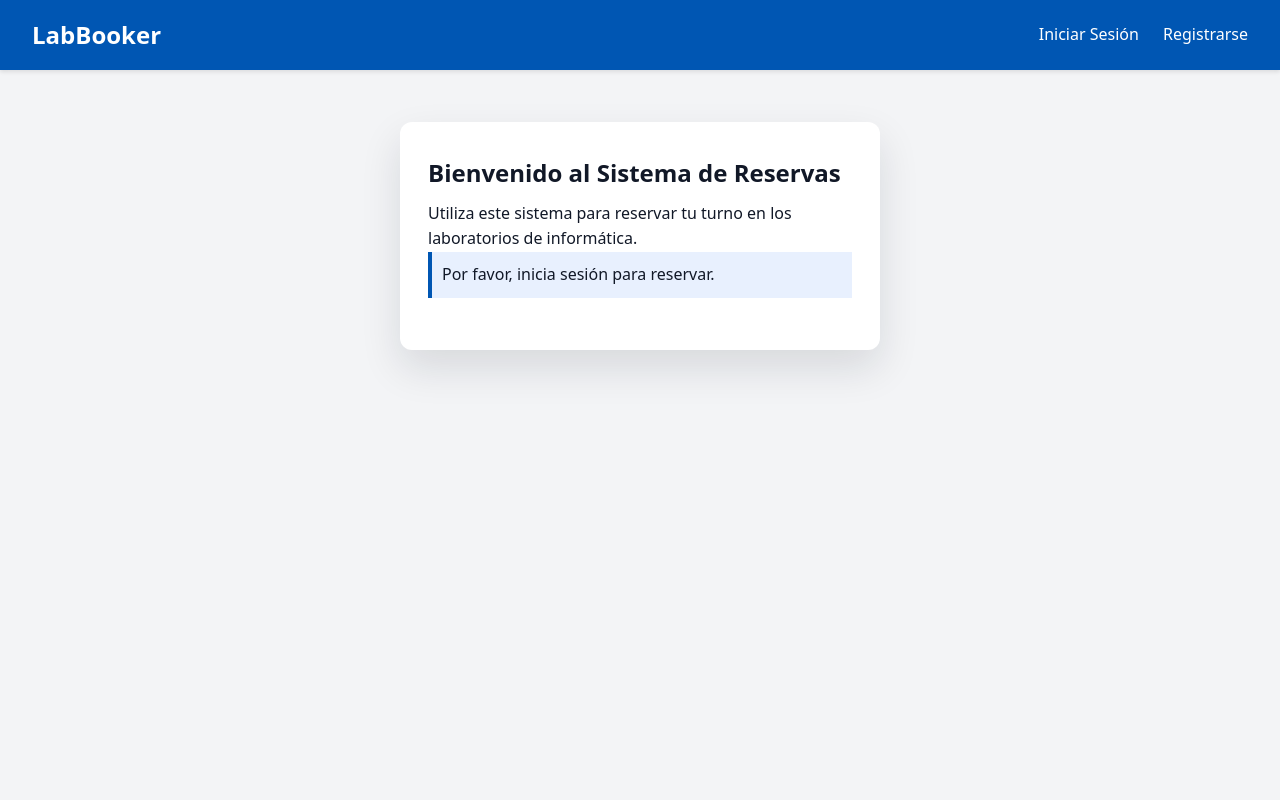
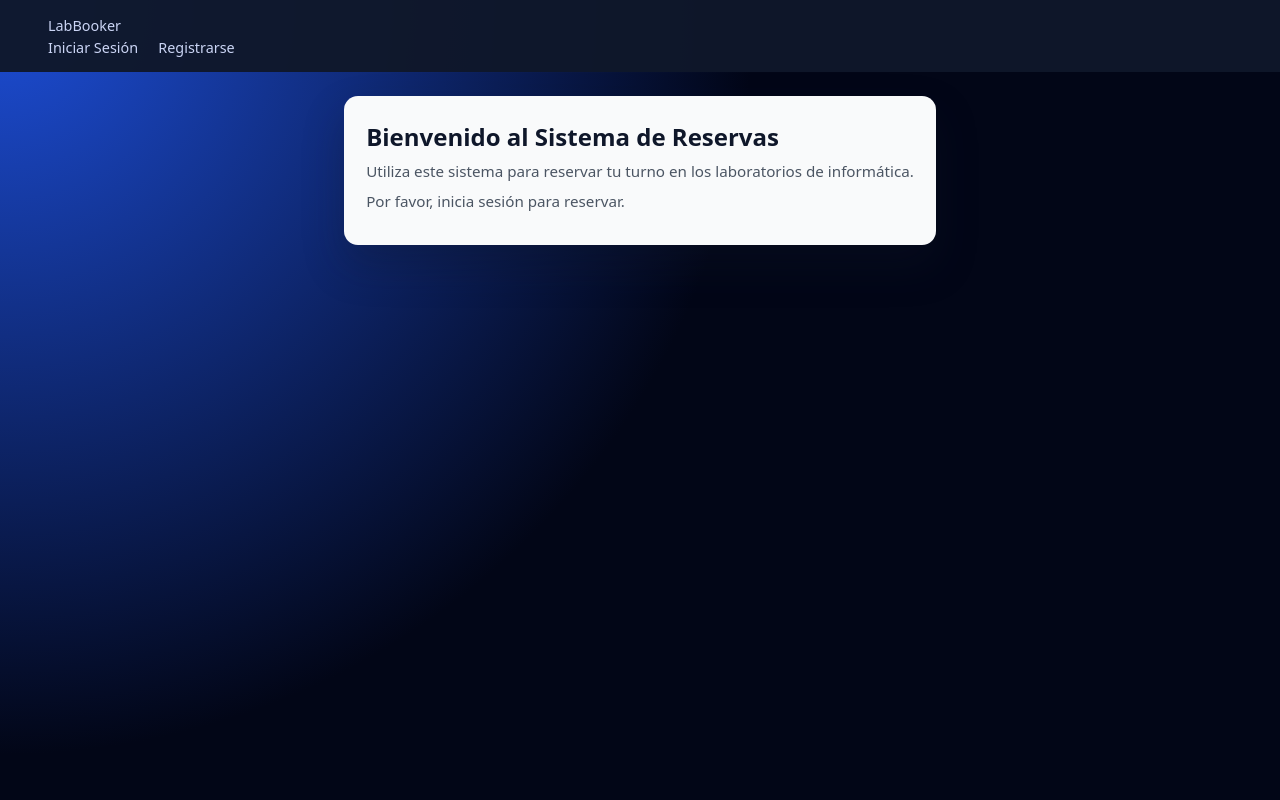
Before and after one commit to profemrluciaveit/LabBooker, a PHP site: page / in a window 1280 px wide. Run offline with PHP 8.4, Linux system fonts and the light colour scheme.

Commit message:
completo

```diff
--- a/public/css/style.css
+++ b/public/css/style.css
@@ -1,92 +1,4 @@
-/* Reset básico */
-* { box-sizing: border-box; margin: 0; padding: 0; }
-
-body {
-    font-family: 'Segoe UI', Tahoma, Geneva, Verdana, sans-serif;
-    background-color: #f0f2f5;
-    color: #333;
-    line-height: 1.6;
-}
-
-/* Barra de Navegación */
-header {
-    background-color: #0056b3;
-    padding: 1rem 2rem;
-    box-shadow: 0 2px 4px rgba(0,0,0,0.1);
-}
-
-nav {
-    display: flex;
-    justify-content: space-between;
-    align-items: center;
-}
-
-.logo {
-    color: white;
-    font-size: 1.5rem;
-    font-weight: bold;
-    text-decoration: none;
-}
-
-.nav-links a {
-    color: white;
-    text-decoration: none;
-    margin-left: 20px;
-    font-weight: 500;
-}
-
-.nav-links a:hover {
-    text-decoration: underline;
-}
-
-/* Contenedor Principal */
-main {
-    max-width: 800px;
-    margin: 2rem auto;
-    padding: 0 1rem;
-}
-
-/* Tarjetas y Formularios */
-.card {
-    background: white;
-    padding: 2rem;
-    border-radius: 8px;
-    box-shadow: 0 4px 6px rgba(0,0,0,0.1);
-    margin-top: 20px;
-}
-
-h1, h2 { margin-bottom: 1rem; color: #0056b3; }
-
-form { display: flex; flex-direction: column; gap: 15px; }
-
-label { font-weight: bold; margin-bottom: 5px; }
-
-input, select {
-    padding: 10px;
-    border: 1px solid #ccc;
-    border-radius: 4px;
-    font-size: 1rem;
-}
-
-button {
-    background-color: #0056b3;
-    color: white;
-    padding: 10px;
-    border: none;
-    border-radius: 4px;
-    font-size: 1rem;
-    cursor: pointer;
-    transition: background 0.3s;
-}
-
-button:hover { background-color: #004494; }
-
-.mensaje {
-    padding: 10px;
-    background-color: #e8f0fe;
-    border-left: 4px solid #0056b3;
-    margin-bottom: 20px;
-}/* ===========================
+/* ===========================
    Reset básico
 =========================== */
 * {
@@ -96,243 +8,251 @@ button:hover { background-color: #004494; }
 }
 
 /* ===========================
-   Layout general
+   Fondo y tipografía general
 =========================== */
 body {
     font-family: system-ui, -apple-system, BlinkMacSystemFont, "Segoe UI", sans-serif;
-    background: #f3f4f6;
-    color: #111827;
+    background: radial-gradient(circle at top left, #1d4ed8 0, #020617 50%, #020617 100%);
+    color: #0f172a;
     min-height: 100vh;
+
+    /* Centramos el contenido principal */
     display: flex;
     flex-direction: column;
 }
 
-/* Centrar contenido principal */
-.main-wrapper {
+/* ===========================
+   Cabecera genérica
+=========================== */
+header, .topbar {
+    background: rgba(15, 23, 42, 0.96);
+    color: #e5e7eb;
+    padding: 14px 32px;
+    display: flex;
+    justify-content: space-between;
+    align-items: center;
+}
+
+header h1, .topbar h1 {
+    font-size: 1.25rem;
+    letter-spacing: 0.05em;
+    text-transform: uppercase;
+}
+
+header nav a,
+.topbar a {
+    color: #cbd5f5;
+    text-decoration: none;
+    margin-left: 16px;
+    font-size: 0.9rem;
+}
+
+header nav a:hover,
+.topbar a:hover {
+    color: #ffffff;
+}
+
+/* Si tu index NO tiene header, estilizamos el primer h1 igual */
+body > h1:first-of-type {
+    margin: 24px auto 8px;
+    color: #e5e7eb;
+    font-size: 2rem;
+    text-align: center;
+}
+
+/* ===========================
+   Contenedor principal
+=========================== */
+main, .main-wrapper {
     flex: 1;
     display: flex;
     justify-content: center;
-    align-items: center;
+    align-items: flex-start;
     padding: 24px;
 }
 
-/* Contenedor principal tipo “card” */
-.card {
-    background: #ffffff;
-    border-radius: 12px;
-    padding: 32px 28px;
-    max-width: 480px;
+/* Si no hay main, aplicamos a todo el contenido directo del body */
+body > *:not(header):not(.topbar):not(script):not(style) {
+    margin-left: auto;
+    margin-right: auto;
+}
+
+/* Card general para cualquier bloque */
+section, .card, form, .box {
+    background: #f9fafb;
+    border-radius: 14px;
+    padding: 24px 22px;
+    max-width: 640px;
     width: 100%;
-    box-shadow: 0 18px 40px rgba(15, 23, 42, 0.12);
+    box-shadow: 0 20px 40px rgba(15, 23, 42, 0.3);
+}
+
+/* Evitar que TODO se vea como carta si tenés varios forms */
+main section,
+.main-wrapper section,
+.main-wrapper .card {
+    margin-bottom: 20px;
 }
 
 /* ===========================
-   Navbar / encabezado
+   Títulos y párrafos
 =========================== */
-.navbar {
-    width: 100%;
-    background: #111827;
-    color: #f9fafb;
-    padding: 14px 32px;
-    display: flex;
-    align-items: center;
-    justify-content: space-between;
-    gap: 16px;
+h1, h2, h3 {
+    font-weight: 600;
+    color: #0f172a;
+    margin-bottom: 8px;
 }
 
-.navbar__brand {
-    font-size: 1.15rem;
-    font-weight: 600;
-    letter-spacing: 0.04em;
+p {
+    margin-bottom: 10px;
+    color: #4b5563;
+    font-size: 0.95rem;
 }
 
-.navbar__links a {
-    color: #e5e7eb;
-    text-decoration: none;
-    font-size: 0.95rem;
-    margin-left: 16px;
-}
-
-.navbar__links a:hover {
-    color: #ffffff;
+/* subtítulo clásico */
+.subtitle {
+    font-size: 0.9rem;
+    color: #6b7280;
+    margin-bottom: 18px;
 }
 
 /* ===========================
-   Títulos y texto
-=========================== */
-.card h1,
-.card h2 {
-    margin-bottom: 8px;
-    font-weight: 600;
-    color: #111827;
-}
-
-.card p.subtitle {
-    margin-bottom: 20px;
-    font-size: 0.95rem;
-    color: #6b7280;
-}
-
-/* ===========================
-   Formularios
+   Formularios (funciona sin clases)
 =========================== */
 form {
     display: flex;
     flex-direction: column;
-    gap: 14px;
+    gap: 12px;
+    margin-top: 8px;
 }
 
-/* Grupo de campo */
-.form-group {
-    display: flex;
-    flex-direction: column;
-    gap: 6px;
-}
-
-/* Etiquetas */
+/* Cada label + input en columna */
 label {
     font-size: 0.9rem;
     font-weight: 500;
     color: #374151;
+    margin-bottom: 4px;
 }
 
-/* Inputs */
+/* Inputs, selects y textareas genéricos */
 input[type="text"],
 input[type="email"],
 input[type="password"],
 input[type="date"],
 input[type="time"],
-select {
+input[type="number"],
+select,
+textarea {
+    width: 100%;
+    border-radius: 10px;
     border: 1px solid #d1d5db;
-    border-radius: 8px;
     padding: 9px 11px;
     font-size: 0.95rem;
+    background: #f3f4f6;
     outline: none;
     transition: border-color 0.15s ease, box-shadow 0.15s ease, background-color 0.15s ease;
-    background-color: #f9fafb;
 }
 
 input:focus,
-select:focus {
+select:focus,
+textarea:focus {
     border-color: #2563eb;
-    background-color: #ffffff;
-    box-shadow: 0 0 0 3px rgba(37, 99, 235, 0.25);
+    background: #ffffff;
+    box-shadow: 0 0 0 3px rgba(37, 99, 235, 0.3);
 }
 
 /* ===========================
-   Botones
+   Botones (funcionan aunque solo tengas <button>)
 =========================== */
-.btn {
+button,
+input[type="submit"],
+input[type="button"] {
     border: none;
     border-radius: 999px;
     padding: 10px 16px;
     font-size: 0.95rem;
     font-weight: 500;
     cursor: pointer;
+    background: linear-gradient(135deg, #2563eb, #1d4ed8);
+    color: #f9fafb;
+    box-shadow: 0 12px 22px rgba(37, 99, 235, 0.5);
     transition: transform 0.08s ease, box-shadow 0.12s ease, background-color 0.12s ease;
-    display: inline-flex;
-    align-items: center;
-    justify-content: center;
-    gap: 6px;
+    margin-top: 6px;
 }
 
-/* Botón principal */
-.btn-primary {
-    background: linear-gradient(135deg, #2563eb, #1d4ed8);
-    color: #f9fafb;
-    box-shadow: 0 10px 20px rgba(37, 99, 235, 0.35);
+button:hover,
+input[type="submit"]:hover,
+input[type="button"]:hover {
+    background: linear-gradient(135deg, #1d4ed8, #1e40af);
+    transform: translateY(-1px);
+    box-shadow: 0 16px 30px rgba(37, 99, 235, 0.6);
 }
 
-.btn-primary:hover {
-    background: linear-gradient(135deg, #1d4ed8, #1e40af);
-    transform: translateY(-1px);
-    box-shadow: 0 14px 28px rgba(37, 99, 235, 0.45);
+button:active,
+input[type="submit"]:active,
+input[type="button"]:active {
+    transform: translateY(0);
+    box-shadow: 0 8px 16px rgba(37, 99, 235, 0.55);
 }
 
-.btn-primary:active {
-    transform: translateY(0);
-    box-shadow: 0 6px 14px rgba(37, 99, 235, 0.4);
-}
-
-/* Botón secundario */
+/* Botones secundarios opcionales */
 .btn-secondary {
     background: #e5e7eb;
     color: #111827;
+    box-shadow: none;
 }
 
 .btn-secondary:hover {
     background: #d1d5db;
 }
 
-/* Botón full width */
-.btn-block {
-    width: 100%;
-}
-
 /* ===========================
-   Mensajes de estado
+   Mensajes de error / éxito
 =========================== */
-.alert {
-    padding: 9px 11px;
+.alert,
+.error,
+.success,
+.msg {
+    padding: 8px 10px;
     border-radius: 8px;
-    font-size: 0.87rem;
+    font-size: 0.85rem;
     margin-bottom: 10px;
 }
 
-.alert-success {
+.alert-success,
+.success {
     background: #ecfdf3;
     color: #15803d;
     border: 1px solid #bbf7d0;
 }
 
-.alert-error {
+.alert-error,
+.error {
     background: #fef2f2;
     color: #b91c1c;
     border: 1px solid #fecaca;
 }
 
-/* Texto de acciones secundarias (links) */
-.form-footer {
-    margin-top: 12px;
-    font-size: 0.85rem;
-    color: #6b7280;
-    text-align: center;
-}
-
-.form-footer a {
-    color: #2563eb;
-    text-decoration: none;
-    font-weight: 500;
-}
-
-.form-footer a:hover {
-    text-decoration: underline;
-}
-
 /* ===========================
-   Tablas (si listás reservas/labs)
+   Tablas genéricas (para reservas, labs, etc.)
 =========================== */
-.table-wrapper {
-    margin-top: 20px;
-    overflow-x: auto;
-}
-
 table {
     width: 100%;
     border-collapse: collapse;
-    font-size: 0.9rem;
+    margin-top: 18px;
     background: #ffffff;
     border-radius: 12px;
     overflow: hidden;
+    font-size: 0.88rem;
 }
 
 thead {
-    background: #111827;
+    background: #0f172a;
     color: #e5e7eb;
 }
 
 th, td {
-    padding: 10px 12px;
+    padding: 9px 11px;
     text-align: left;
 }
 
@@ -342,6 +262,16 @@ tbody tr:nth-child(even) {
 
 tbody tr:hover {
     background: #e5f0ff;
+}
+
+/* ===========================
+   Footer simple
+=========================== */
+footer {
+    font-size: 0.8rem;
+    color: #9ca3af;
+    text-align: center;
+    padding: 10px 0 14px;
 }
 
 /* ===========================
```
Also changed, not shown: controllers/AuthController.php (+7 -6 lines), controllers/RegistroController.php (+33 -15 lines).
